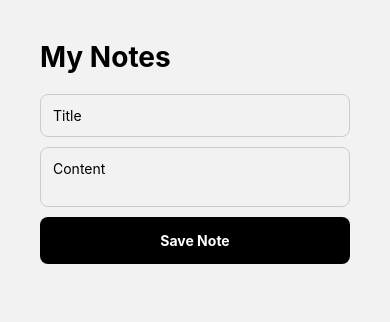
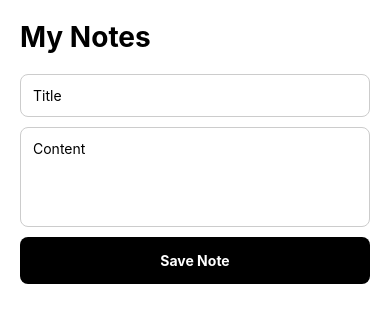
Before and after one commit to ranjushrestha/Tech-Haus, a React Native app in the folder week 4/NotesApp/: screen /Notes in a window 390 px wide. Shown: the top 322 px of the page. Built offline with nearby package versions, Linux system fonts and the light colour scheme.

Commit message:
fix:scroll behavior

```diff
--- a/week 4/NotesApp/App.js
+++ b/week 4/NotesApp/App.js
@@ -1,13 +1,12 @@
+import React from "react";
 import { NavigationContainer } from "@react-navigation/native";
-
 import { createNativeStackNavigator } from "@react-navigation/native-stack";
 
 import HomeScreen from "./screens/HomeScreen";
-
 import NotesScreen from "./screens/NotesScreen";
 import LoginScreen from "./screens/LoginScreen";
 import SignUpScreen from "./screens/SignUpScreen";
-
+import ViewNoteScreen from "./screens/ViewNoteScreen";
 
 const Stack = createNativeStackNavigator();
 
@@ -15,30 +14,12 @@ export default function App() {
   return (
     <NavigationContainer>
       <Stack.Navigator screenOptions={{ headerShown: false }}>
-
-         <Stack.Screen
-          name="Login"
-          component={LoginScreen}
-        />
-
-        <Stack.Screen
-          name="SignUp"
-          component={SignUpScreen}
-        />
-        <Stack.Screen
-          name="Home"
-          component={HomeScreen}
-        />
-
-        <Stack.Screen
-          name="Notes"
-          component={NotesScreen}
-        />
-
-
+        <Stack.Screen name="Login" component={LoginScreen} />
+        <Stack.Screen name="SignUp" component={SignUpScreen} />
+        <Stack.Screen name="Home" component={HomeScreen} />
+        <Stack.Screen name="Notes" component={NotesScreen} />
+        <Stack.Screen name="ViewNote" component={ViewNoteScreen} />
       </Stack.Navigator>
     </NavigationContainer>
   );
 }
-
-//cedu29gROIAKWMj8
--- a/week 4/NotesApp/screens/LoginScreen.js
+++ b/week 4/NotesApp/screens/LoginScreen.js
@@ -7,6 +7,8 @@ import {
   StyleSheet,
   Pressable,
   View,
+  KeyboardAvoidingView,
+  Platform,
 } from "react-native";
 import { SafeAreaView } from "react-native-safe-area-context";
 import { loginValidation } from "../validations/loginValidation";
@@ -28,8 +30,12 @@ export default function App({ navigation }) {
 
   return (
     <SafeAreaView style={styles.container}>
-      <Text style={styles.sigInText}>Sign In</Text>
-      <Text style={{color:'red'}}> Voice Note</Text>
+      <KeyboardAvoidingView
+  behavior={Platform.OS === "ios" ? "padding" : "height"}
+  style={styles.keyboardView}
+>
+          <Text style={styles.sigInText}>Sign In</Text>
+
 
       <View style={styles.form}>
         <TextInput
@@ -66,10 +72,12 @@ export default function App({ navigation }) {
       <View style={styles.singUpContainer}>
         <Text style={styles.signUp}>Don't have an account?</Text>
 
-        <TouchableOpacity onPress={() => navigation.navigate("SignUp")}>
+        <TouchableOpacity onPress={() => navigation.push("SignUp")}>
           <Text style={[styles.singUpText, styles.signUp]}>Register Now!</Text>
         </TouchableOpacity>
       </View>
+      </KeyboardAvoidingView>
+
     </SafeAreaView>
   );
 }
@@ -82,6 +90,12 @@ const styles = StyleSheet.create({
     alignItems: "center",
     paddingHorizontal: 20,
   },
+  keyboardView: {
+  flex: 1,
+  width: "100%",
+  justifyContent: "center",
+  alignItems: "center",
+},
 
   form: {
     width: "100%",
--- a/week 4/NotesApp/screens/NotesScreen.js
+++ b/week 4/NotesApp/screens/NotesScreen.js
@@ -1,5 +1,4 @@
 import React, { useState } from "react";
-
 import {
   View,
   Text,
@@ -9,36 +8,66 @@ import {
   StyleSheet,
   KeyboardAvoidingView,
   Platform,
-  TouchableWithoutFeedback,
-  Keyboard,
+  Pressable,
 } from "react-native";
 import { SafeAreaView } from "react-native-safe-area-context";
 
-export default function NotesScreen() {
+export default function NotesScreen({ navigation }) {
   const [notes, setNotes] = useState([]);
-
+  const [isEditId, setIsEditId] = useState(null);
   const [title, setTitle] = useState("");
   const [content, setContent] = useState("");
 
   function addNote() {
-  if (!title.trim() || !content.trim()) {
-    return;
-  }
+    if (!title.trim() || !content.trim()) return;
 
+    if (isEditId) {
+      setNotes((prev) =>
+        prev.map((item) =>
+          item.id === isEditId
+            ? { ...item, title: title.trim(), content: content.trim() }
+            : item
+        )
+      );
+      setIsEditId(null);
+    } else {
       const newNote = {
         id: Date.now().toString(),
         title: title.trim(),
         content: content.trim(),
       };
 
-  setNotes(prevNotes => [newNote, ...prevNotes]);
+      setNotes((prevNotes) => [newNote, ...prevNotes]);
+    }
 
     setTitle("");
     setContent("");
   }
+
+  const handleEdit = (item) => {
+    setIsEditId(item.id);
+    setTitle(item.title);
+    setContent(item.content);
+  };
+
+  const handleView = (item) => {
+    navigation.push("ViewNote", {
+      note: item,
+    });
+  };
+
+  const handleDelete = (item) => {
+    setNotes((prev) => prev.filter((note) => note.id !== item.id));
+
+    if (isEditId === item.id) {
+      setIsEditId(null);
+      setTitle("");
+      setContent("");
+    }
+  };
+
   return (
-  <SafeAreaView style={styles.container}>
-    <TouchableWithoutFeedback onPress={Keyboard.dismiss}>
+    <SafeAreaView style={styles.safeArea}>
       <KeyboardAvoidingView
         behavior={Platform.OS === "ios" ? "padding" : "height"}
         style={styles.container}
@@ -61,26 +90,53 @@ return (
         />
 
         <TouchableOpacity style={styles.button} onPress={addNote}>
-          <Text style={styles.buttonText}>Save Note</Text>
+          <Text style={styles.buttonText}>
+            {isEditId ? "Update Note" : "Save Note"}
+          </Text>
         </TouchableOpacity>
 
         <FlatList
+          style={styles.list}
+          contentContainerStyle={styles.listContent}
           data={notes}
           keyExtractor={(item) => item.id}
+          keyboardShouldPersistTaps="handled"
+          keyboardDismissMode="on-drag"
+          showsVerticalScrollIndicator={false}
           renderItem={({ item }) => (
             <View style={styles.noteCard}>
               <Text style={styles.noteTitle}>{item.title}</Text>
-              <Text>{item.content}</Text>
+              <Text numberOfLines={2}>{item.content}</Text>
+
+              <View style={styles.actionContainer}>
+                <Pressable onPress={() => handleEdit(item)}>
+                  <Text style={styles.actionText}>Edit</Text>
+                </Pressable>
+
+                <Pressable onPress={() => handleView(item)}>
+                  <Text style={styles.actionText}>View</Text>
+                </Pressable>
+
+                <Pressable onPress={() => handleDelete(item)}>
+                  <Text style={[styles.actionText, styles.deleteText]}>
+                    Delete
+                  </Text>
+                </Pressable>
+              </View>
             </View>
           )}
         />
       </KeyboardAvoidingView>
-    </TouchableWithoutFeedback>
     </SafeAreaView>
   );
 }
 
 const styles = StyleSheet.create({
+  safeArea: {
+    flex: 1,
+    backgroundColor: "#ffffff",
+  },
+
   container: {
     flex: 1,
     padding: 20,
@@ -101,7 +157,7 @@ const styles = StyleSheet.create({
   },
 
   contentInput: {
-  height: "100",
+    height: 100,
     textAlignVertical: "top",
   },
 
@@ -118,13 +174,21 @@ const styles = StyleSheet.create({
     fontWeight: "bold",
   },
 
+  list: {
+    flex: 1,
+  },
+
+  listContent: {
+    paddingBottom: 30,
+  },
+
   noteCard: {
     backgroundColor: "#f4f4f4",
     padding: 15,
     borderRadius: 8,
     marginBottom: 10,
     borderWidth: 2,
-    borderColor: '#999'
+    borderColor: "#999",
   },
 
   noteTitle: {
@@ -132,4 +196,19 @@ const styles = StyleSheet.create({
     fontWeight: "bold",
     marginBottom: 5,
   },
+
+  actionContainer: {
+    flexDirection: "row",
+    gap: 10,
+    marginTop: 20,
+  },
+
+  actionText: {
+    fontWeight: "bold",
+    color: "#000",
+  },
+
+  deleteText: {
+    color: "red",
+  },
 });
--- a/week 4/NotesApp/screens/SignUpScreen.js
+++ b/week 4/NotesApp/screens/SignUpScreen.js
@@ -58,7 +58,7 @@ const SignUpScreen = ({ navigation }) => {
         placeholder="Confirm password"
         value={formData.confirmPassword}
         onChangeText={(confirmPassword) =>
-          handleChange(confirmPassword, "confirmPassword")
+        handleChange(confirmPassword, "confirmPassword")
         }
         style={styles.input}
         secureTextEntry
@@ -81,7 +81,7 @@ const SignUpScreen = ({ navigation }) => {
         Already have an account?{" "}
         <Text
           style={styles.signInLink}
-          onPress={() => navigation.navigate("Login")}
+          onPress={() => navigation.push("Login")}
         >
           Sign In
         </Text>
--- /dev/null
+++ b/week 4/NotesApp/screens/ViewNoteScreen.js
@@ -0,0 +1,122 @@
+import React from "react";
+import {
+  StyleSheet,
+  Text,
+  View,
+  ScrollView,
+  Pressable,
+} from "react-native";
+import { SafeAreaView } from "react-native-safe-area-context";
+
+const ViewNoteScreen = ({ route, navigation }) => {
+  const { note } = route.params;
+
+  return (
+    <SafeAreaView style={styles.container}>
+      <View style={styles.header}>
+        <Pressable onPress={() => navigation.goBack()}>
+          <Text style={styles.backButton}>← Back</Text>
+        </Pressable>
+
+        <Text style={styles.screenTitle}>View Note</Text>
+      </View>
+
+      <View style={styles.wrapper}>
+        <View style={styles.card}>
+          <Text style={styles.title}>{note.title}</Text>
+
+          <Text style={styles.date}>
+            Created • {new Date().toLocaleDateString()}
+          </Text>
+
+          <View style={styles.divider} />
+
+          <ScrollView
+
+            contentContainerStyle={{ paddingBottom: 20 }}
+          >
+            <Text style={styles.content}>{note.content}</Text>
+          </ScrollView>
+
+        </View>
+      </View>
+    </SafeAreaView>
+  );
+};
+
+export default ViewNoteScreen;
+
+const styles = StyleSheet.create({
+  container: {
+    flex: 1,
+    backgroundColor: "#fff",
+  },
+
+  header: {
+    paddingHorizontal: 20,
+    paddingTop: 10,
+  },
+
+  backButton: {
+    fontSize: 16,
+    fontWeight: "600",
+    marginBottom: 10,
+  },
+
+  screenTitle: {
+    fontSize: 30,
+    fontWeight: "bold",
+  },
+
+  wrapper: {
+    flex: 1,
+    padding: 20,
+  },
+
+  card: {
+    flex: 1,
+    backgroundColor: "#f7f7f7",
+    borderRadius: 20,
+    padding: 22,
+    borderWidth: 1,
+    borderColor: "#e5e5e5",
+
+    shadowColor: "#000",
+    shadowOffset: {
+      width: 0,
+      height: 5,
+    },
+    shadowOpacity: 0.1,
+    shadowRadius: 10,
+    elevation: 5,
+  },
+
+  title: {
+    fontSize: 30,
+    fontWeight: "bold",
+    color: "#111",
+    marginBottom: 8,
+  },
+
+  date: {
+    color: "#777",
+    fontSize: 14,
+    marginBottom: 18,
+  },
+
+  divider: {
+    height: 1,
+    backgroundColor: "#ddd",
+    marginBottom: 20,
+  },
+
+  content: {
+    fontSize: 18,
+    lineHeight: 30,
+    color: "#333",
+  },
+
+
+
+
+});
```
Lines whose indentation alone changed are shown as unchanged.
